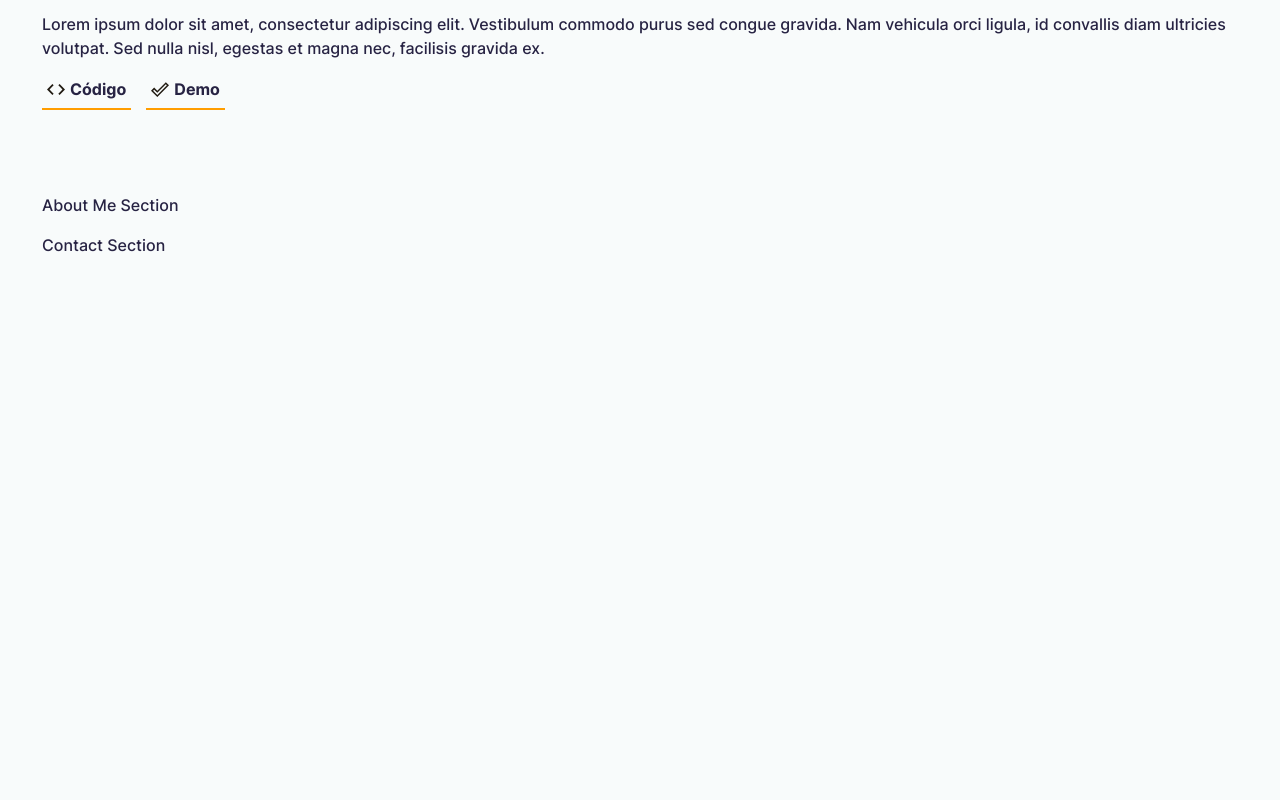
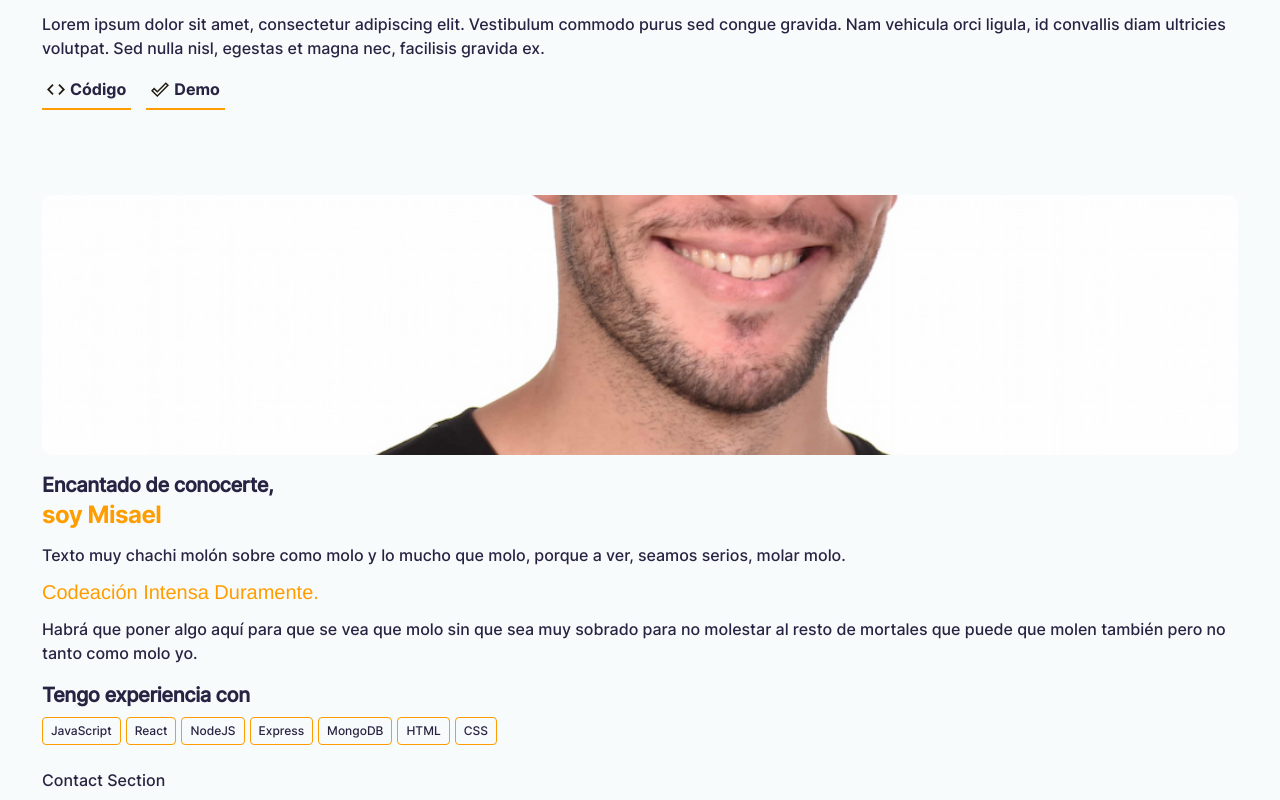
Before and after one commit to Snozin/portfolio, a React (Create React App) app: page / in a window 1280 px wide. Shown: the part 1076-1876 px from the top of the page. Before the commit the page ends 1341 px from the top, so only its background shows below. Built offline with nearby package versions, Linux system fonts and the light colour scheme.

Commit message:
Versión inicial de sección Sobre mi

```diff
--- a/src/components/main/about/About.js
+++ b/src/components/main/about/About.js
@@ -1,9 +1,51 @@
-import { AboutContainer } from "./styledAbout";
+import {
+  AboutContainer,
+  Bio,
+  Title,
+  Highlight,
+  Img,
+  ImgContainer,
+  InfoContainer,
+  Name,
+  SkillsContainer,
+  SkillTags,
+} from './styledAbout'
+import { Tag } from '../../../styles/globalStyles'
+import profile from '../../../assets/img/profile-small.jpg'
 
 export default function Hero() {
   return (
     <AboutContainer>
-      About Me Section
+      <ImgContainer>
+        <Img src={profile} />
+      </ImgContainer>
+      <InfoContainer>
+        <Title>Encantado de conocerte,</Title>
+        <Name>soy Misael</Name>
+        <Bio>
+          Texto muy chachi molón sobre como molo y lo mucho que molo, porque a
+          ver, seamos serios, molar molo.
+        </Bio>
+        <Highlight>Codeación Intensa Duramente.</Highlight>
+        <Bio>
+          Habrá que poner algo aquí para que se vea que molo sin que sea muy
+          sobrado para no molestar al resto de mortales que puede que molen
+          también pero no tanto como molo yo.
+        </Bio>
+      </InfoContainer>
+
+      <SkillsContainer>
+        <Title style={{ 'padding-bottom': 8 }}>Tengo experiencia con </Title>
+        <SkillTags>
+          <Tag>JavaScript</Tag>
+          <Tag>React</Tag>
+          <Tag>NodeJS</Tag>
+          <Tag>Express</Tag>
+          <Tag>MongoDB</Tag>
+          <Tag>HTML</Tag>
+          <Tag>CSS</Tag>
+        </SkillTags>
+      </SkillsContainer>
     </AboutContainer>
   )
 }
--- a/src/components/main/about/styledAbout.js
+++ b/src/components/main/about/styledAbout.js
@@ -2,5 +2,62 @@ import styled from 'styled-components'
 import { Section } from '../../../styles/globalStyles'
 
 export const AboutContainer = styled(Section)`
-  /* background-color: aquamarine; */
+  display: flex;
+  flex-direction: column;
+  /* background-color: #EEEEEE; */
 `
+
+export const ImgContainer = styled.div`
+  width: 100%;
+  height: 260px;
+  overflow: hidden;
+  border-radius: 10px;
+`
+
+export const Img = styled.img`
+  width: inherit;
+  height: inherit;
+  object-fit: cover;
+`
+
+export const InfoContainer = styled.div`
+  padding: 16px 0;
+`
+
+export const Title = styled.h2`
+  font-size: 20px;
+  line-height: 28px;
+  letter-spacing: -0.02em;
+`
+
+export const Name = styled.h3`
+  color: var(--primary-color);
+  padding-bottom: 12px;
+  font-size: 24px;
+  font-family: 'Inter-Bold';
+  line-height: 32px;
+  letter-spacing: -0.02em;
+`
+
+export const Bio = styled.p`
+  font-size: 16px;
+  line-height: 24px;
+`
+
+export const Highlight = styled.p`
+  color: var(--primary-color);
+  padding: 12px 0;
+  font-size: 20px;
+  font-family: 'Helvetica';
+  line-height: 26px;
+`
+
+export const SkillsContainer = styled.div`
+  /* background-color: aqua; */
+`
+
+export const SkillTags = styled.div`
+  display: flex;
+  flex-wrap: wrap;
+  align-items: center;
+`
```
Also changed, not shown: src/assets/img/profile-small.jpg (added), src/assets/img/profile.jpg (added).
